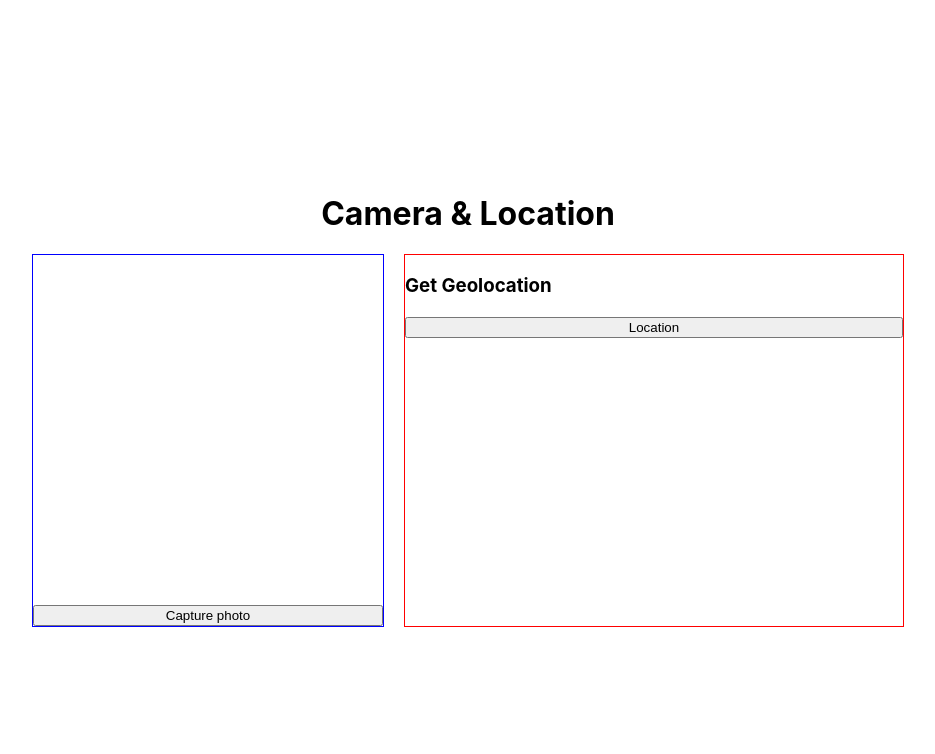
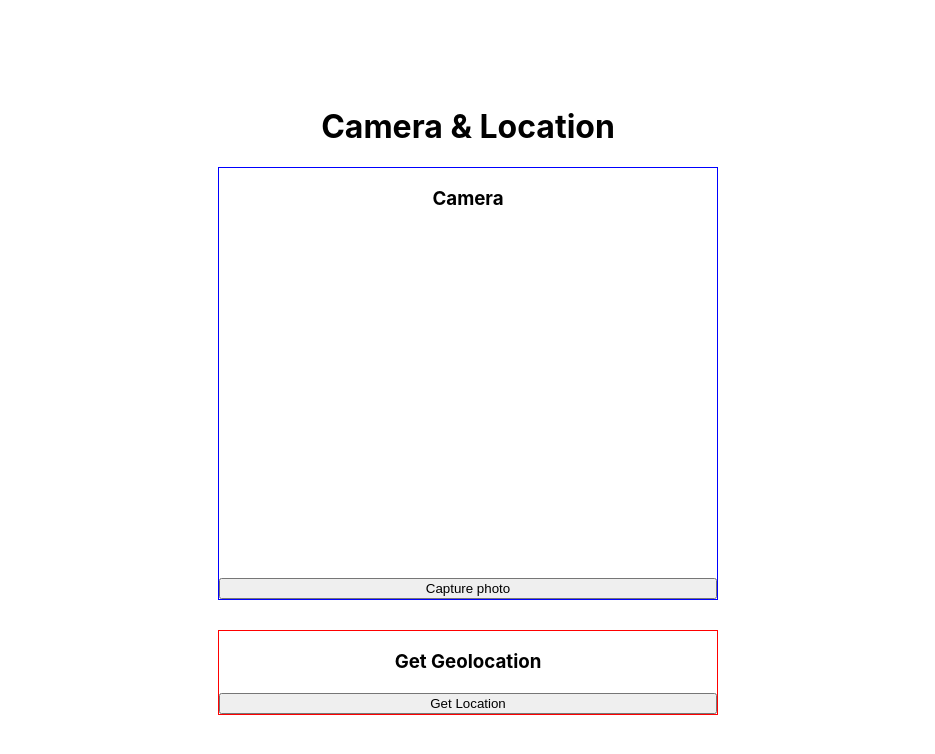
Before and after one commit to apiwat-nongwa/camera-location, a Next.js app: page / in a window 1280 px wide. Shown: the top 754 px of the page, without its empty margins (172-1107 px from the left). Built offline with nearby package versions, Linux system fonts and the light colour scheme; no server answers.

Commit message:
:art: check service

```diff
--- a/components/camera.js
+++ b/components/camera.js
@@ -6,19 +6,22 @@ const LiveCamera = () => {
   const [imgSrc, setImgSrc] = useState(null)
   const [msg, setMsg] = useState('')
   const videoConstraints = {
-    width: 1280,
-    height: 720,
     facingMode: 'user',
   }
 
   const capture = useCallback(() => {
-    const imageSrc = webcamRef.current.getScreenshot()
-    setImgSrc(imageSrc)
+    if (webcamRef.current === null) {
+      setMsg('Please Allow Camera.')
+    } else {
+      const imageSrc = webcamRef.current.getScreenshot()
+      setImgSrc(imageSrc)
+    }
   }, [webcamRef])
 
   return (
     <>
       {msg && <h2>{msg}</h2>}
+      <h3 style={{ textAlign: 'center' }}>Camera</h3>
       <Webcam
         audio={false}
         height={350}
--- a/components/location.js
+++ b/components/location.js
@@ -15,7 +15,6 @@ const LiveLocation = () => {
         navigator.geolocation.getCurrentPosition(position => {
           setLat(position.coords.latitude)
           setLong(position.coords.longitude)
-          console.log(position)
         })
       } else {
         setMsg('กรุณาเปิดโลเคชั่นบนอุปกรณ์ของท่าน')
@@ -27,7 +26,7 @@ const LiveLocation = () => {
   return (
     <>
       <div style={{ position: 'relative' }}>
-        <h3>Get Geolocation</h3>
+        <h3 style={{ textAlign: 'center' }}>Get Geolocation</h3>
         <div>{msg && <h2>{msg}</h2>}</div>
         <div>
           {lat && <>Lat: {lat}</>}
@@ -35,7 +34,7 @@ const LiveLocation = () => {
         </div>
         <div>
           <button onClick={getGeoLocation} style={{ width: '100%' }}>
-            Location
+            Get Location
           </button>
         </div>
       </div>
--- a/pages/index.js
+++ b/pages/index.js
@@ -15,7 +15,7 @@ export default function Home() {
 
       <main className={styles.main}>
         <h1>Camera & Location</h1>
-        <div style={{ display: 'flex', gap: 20 }}>
+        <div style={{ display: 'block', margin: '0 auto' }}>
           <div className={styles.camera}>
             <LiveCamera />
           </div>
--- a/styles/Home.module.css
+++ b/styles/Home.module.css
@@ -19,6 +19,7 @@
   border: 1px solid blue;
 }
 .location{
+  margin-top: 30px;
   display: flex;
   flex-direction: column;
   flex-wrap: nowrap;
```
